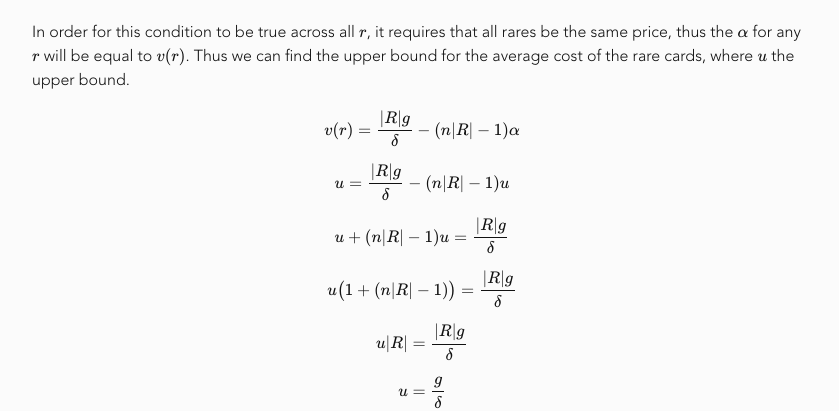
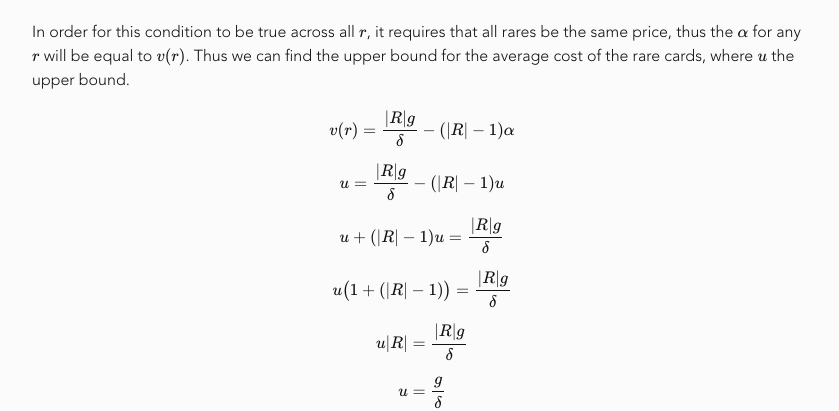
Before and after one commit to Buggy-Virus/buggy-virus.github.io, a Jekyll site: the page built from _posts/2018-11-26-artifact-economy-analysis.markdown, in a window 1280 px wide and 900 px high, scrolled down 19677 px. Shown: the part 150-561 px from the top of the window, without its empty margins (218-1057 px from the left). Built offline with Jekyll 4.4.1, drawn with Linux system fonts in a browser that asks for light colours; formulas are drawn with MathJax 3.

Commit message:
removed errant n's

```diff
--- a/_posts/2018-11-26-artifact-economy-analysis.markdown
+++ b/_posts/2018-11-26-artifact-economy-analysis.markdown
@@ -506,13 +506,13 @@ $$v(r) = \frac{\vert R \vert g}{\delta} - (\vert R \vert - 1)\alpha$$
 
 In order for this condition to be true across all $$r$$, it requires that all rares be the same price, thus the $$\alpha$$ for any $$r$$ will be equal to $$v(r)$$. Thus we can find the upper bound for the average cost of the rare cards, where $$u$$ the upper bound.
 
-$$v(r) = \frac{\vert R \vert g}{\delta} - (n\vert R \vert - 1)\alpha$$
+$$v(r) = \frac{\vert R \vert g}{\delta} - (\vert R \vert - 1)\alpha$$
 
-$$u = \frac{\vert R \vert g}{\delta} - (n\vert R \vert - 1)u$$
+$$u = \frac{\vert R \vert g}{\delta} - (\vert R \vert - 1)u$$
 
-$$u + (n\vert R \vert - 1)u = \frac{\vert R \vert g}{\delta}$$
+$$u + (\vert R \vert - 1)u = \frac{\vert R \vert g}{\delta}$$
 
-$$u\big(1 + (n\vert R \vert - 1)\big) = \frac{\vert R \vert g}{\delta}$$
+$$u\big(1 + (\vert R \vert - 1)\big) = \frac{\vert R \vert g}{\delta}$$
 
 $$u \vert R \vert = \frac{\vert R \vert g}{\delta}$$
 
```
